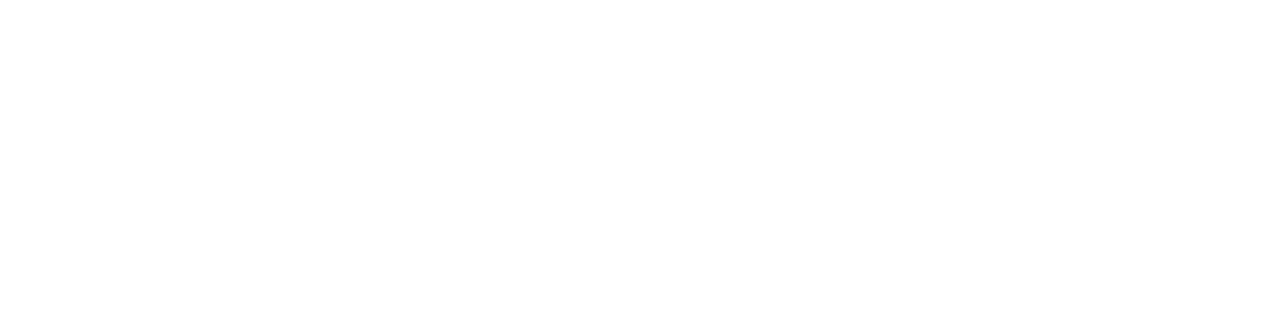
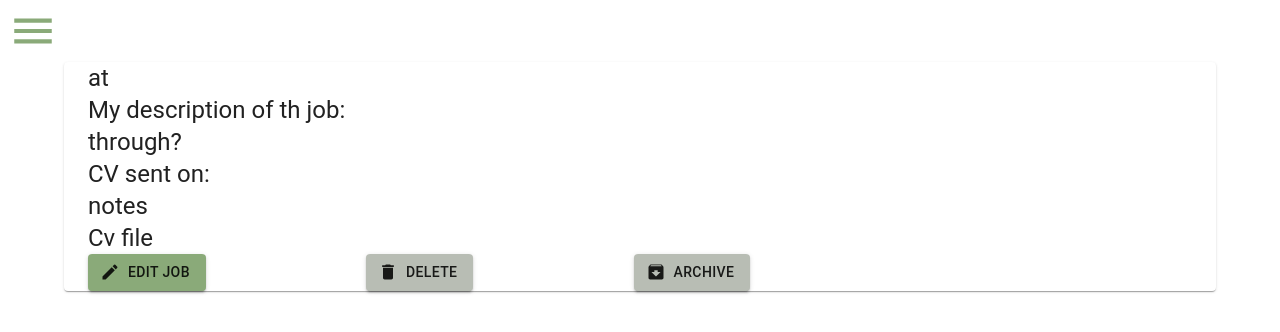
Before and after one commit to GiliEllen/joblogger, a React (Create React App) app in the folder client/: page /job-info/1 in a window 1280 px wide. Shown: the top 332 px of the page. Built offline with nearby package versions, Linux system fonts and the light colour scheme; no server answers.

Commit message:
job Info completed

```diff
--- a/client/src/App.tsx
+++ b/client/src/App.tsx
@@ -6,6 +6,7 @@ import LoginForm from "./views/Login";
 import Home from "./views/home/Home";
 import SignInSide from "./views/LoginToTheSide";
 import AddJob from "./components/AddJob";
+import JobInformation from "./views/home/JobInformation";
 
 function App() {
   return (
@@ -15,7 +16,7 @@ function App() {
         <Route path="/register" element={<RegisterForm />} />
         <Route path="/home" element={<Home />} />
         <Route path="/add-job" element={<AddJob />} />
-        <Route path="/job-info/:jobId" element={<div></div>} />
+        <Route path="/job-info/:jobId" element={<JobInformation/>} />
 
       </Routes>
     </BrowserRouter>
--- a/client/src/components/JobItem.tsx
+++ b/client/src/components/JobItem.tsx
@@ -8,8 +8,9 @@ import JobForm from "./JobForm";
 import axios from "axios";
 import { useAppSelector } from "../app/hooks";
 import { userSelector } from "../features/user/userSlice";
-import { Paper, Typography, Link, Button, Container } from "@mui/material";
+import { Paper, Typography, Button, Container } from "@mui/material";
 import CardLinesButtons from "./CardLinesButtons";
+import { Link } from "react-router-dom";
 
 interface JobItemProps {
   item: any;
@@ -127,10 +128,12 @@ const JobItem: FC<JobItemProps> = ({ item, cv }) => {
           handleClickLength={handleClickLength}
           id={"notes"}
         />
-
       </Container>
-
-      <Button sx={{marginTop: '20px'}} variant="contained" component={"a"} href={`/job-info/${_id}`}>More information</Button>
+      <Link to={`/job-info/${_id}`}>
+        <Button sx={{ marginTop: "20px" }} variant="contained">
+          More information
+        </Button>
+      </Link>
     </Paper>
 
     // <div>
--- a/client/src/index.tsx
+++ b/client/src/index.tsx
@@ -18,8 +18,8 @@ const theme = createTheme({
       main: '#8AAA79',
     },
     secondary: {
-      main: '#8AAA79',
-    },
+      main: '#b8bdb4',
+    }
   },
 })
 
--- /dev/null
+++ b/client/src/views/home/JobInformation.tsx
@@ -0,0 +1,155 @@
+import React, { useEffect, useState } from "react";
+import { Button, Container, Paper, Typography, Box } from "@mui/material";
+import DrawerMenue from "../../components/DrawerMenue";
+import { useParams } from "react-router-dom";
+import axios from "axios";
+import { useAppSelector } from "../../app/hooks";
+import { userSelector } from "../../features/user/userSlice";
+import JobForm from "../../components/JobForm";
+import EditIcon from '@mui/icons-material/Edit';
+import DeleteIcon from '@mui/icons-material/Delete';
+import ArchiveIcon from '@mui/icons-material/Archive';
+
+const JobInformation = () => {
+  const [job, setJob] = useState<any>({});
+  const { jobId } = useParams();
+
+  const handleGetJobInformation = async () => {
+    try {
+      const { data } = await axios.get(`/api/jobs/job/${jobId}`);
+      const { jobDB, error } = data;
+      if (error) throw error;
+      setJob(jobDB);
+      console.log(job);
+    } catch (error) {
+      console.error(error);
+    }
+  };
+  useEffect(() => {
+    handleGetJobInformation();
+  }, []);
+
+  const [visibleEdit, setVisibleEdit] = useState<boolean>(false);
+  const [visibleConsent, setVisibleConsent] = useState<boolean>(false);
+  const [deleteConsent, setDeleteConsent] = useState<string>("");
+  const [archivedJob, setArchivedJob] = useState<boolean>();
+
+  const user = useAppSelector(userSelector);
+
+  const handleGetConsent = () => {
+    setVisibleConsent(!visibleConsent);
+  };
+
+  const handleDeleteJob = async (jobId: string) => {
+    try {
+      console.log(deleteConsent);
+      if (deleteConsent === "Yes") {
+        const { data } = await axios.delete(`/api/jobs/job/${jobId}`);
+        console.log(data);
+      }
+    } catch (error) {
+      console.error(error);
+    }
+  };
+
+  const handleArchive = async (jobId: string) => {
+    try {
+      if (user) {
+        const userId = user?._id;
+        const { data } = await axios.put(`/api/jobs/job/${jobId}`);
+        console.log(data);
+        setArchivedJob(data.archive);
+        if (data.archive) {
+          console.log("archived successfully");
+        }
+      }
+    } catch (error) {
+      console.error(error);
+    }
+  };
+
+  return (
+    <>
+      <DrawerMenue />
+
+      <Container>
+        <Paper>
+          <Container>
+            <Typography variant="h3">{job.title}</Typography>
+            <Typography variant="h5">at {job.company_name}</Typography>
+            <Typography>{job.company_description}</Typography>
+            <Typography variant="h5">My description of th job:</Typography>
+            <Typography>{job.title_description}</Typography>
+            <Typography variant="h5">through?</Typography>
+            <Typography>{job.connection}</Typography>
+            <Typography variant="h5">CV sent on:</Typography>
+            <Typography>{job.date_CV_sent}</Typography>
+            <Typography variant="h5">notes</Typography>
+            <Typography>{job.notes}</Typography>
+            <Typography variant="h5">Cv file</Typography>
+
+            <Box sx={{display: 'flex', justifyContent: 'space-between', width: '60%'}}>
+              <Button
+              startIcon={<EditIcon/>}
+                variant="contained"
+                onClick={() => setVisibleEdit(!visibleEdit)}
+              >
+                Edit Job
+              </Button>
+              <Button
+              startIcon={<DeleteIcon/>}
+                variant="contained"
+                color="secondary"
+                onClick={() => handleGetConsent()}
+              >
+                Delete
+              </Button>
+              <Button
+              startIcon={<ArchiveIcon/>}
+                variant="contained"
+                color="secondary"
+                onClick={() => handleArchive(job._id)}
+              >
+                Archive
+              </Button>
+            </Box>
+
+            {visibleEdit ? (
+              <JobForm
+                type="edit"
+                jobId={job._id}
+                archivedJob={archivedJob}
+                setArchivedJob={setArchivedJob}
+              />
+            ) : null}
+            {visibleConsent ? (
+              <div>
+                <h5>Are you sure you want to delete this job?</h5>
+                <p>This action is not permennt</p>
+                <p>
+                  If you are sure, please write "Yes" below, then click the
+                  button
+                </p>
+                <input
+                  type="text"
+                  value={deleteConsent}
+                  onInput={(ev: any) => setDeleteConsent(ev.target.value)}
+                />
+                <button
+                  onClick={() => {
+                    handleDeleteJob(job._id);
+                  }}
+                  disabled={deleteConsent === "Yes" ? false : true}
+                >
+                  DELETE
+                </button>
+              </div>
+            ) : null}
+          </Container>
+        </Paper>
+      </Container>
+    </>
+  );
+};
+
+export default JobInformation;
```
Lines whose indentation alone changed are shown as unchanged.
